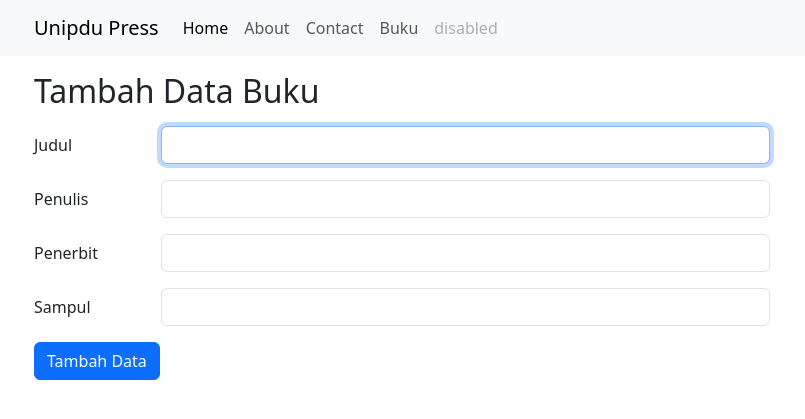
After one commit to abiiieel/PEMWEB2, a CodeIgniter 4 app: template Pertemuan4/project-root/app/Views/books/create.php in a window 1280 px wide. The commit adds this page. Shown: the top 419 px of the page, without its empty margins (48-853 px from the left). Run offline with PHP 8.4 and a stand-in for CodeIgniter, Linux system fonts and the light colour scheme; the template is opened without the code that fills it, so the values that code supplies are empty; some libraries are stand-ins or nearby versions.

Commit message:
insert data in ci

```diff
--- a/Pertemuan4/project-root/app/Config/Routes.php
+++ b/Pertemuan4/project-root/app/Config/Routes.php
@@ -7,4 +7,4 @@ use CodeIgniter\Router\RouteCollection;
  */
 $routes->get('/', 'Pages::index');
 
-$routes->get('/books/(:segment)', 'Books::detail/$1');
+//$routes->get('/books/(:segment)', 'Books::detail/$1');
--- a/Pertemuan4/project-root/app/Models/BooksModel.php
+++ b/Pertemuan4/project-root/app/Models/BooksModel.php
@@ -9,6 +9,7 @@ class BooksModel extends Model
     protected $table = 'books';
     protected $primaryKey = 'id';
     protected $useTimestamps = true;
+    protected $allowedFields = ['judul', 'slug', 'penulis', 'penerbit', 'sampul'];
 
     public function getBuku($slug = false)
     {
--- /dev/null
+++ b/Pertemuan4/project-root/app/Views/books/create.php
@@ -0,0 +1,41 @@
+<?= $this->extend('layout/template'); ?>
+
+<?= $this->section('content'); ?>
+<div class="container">
+    <div class="row">
+        <div class="col-8">
+            <h2 class="my-3">Tambah Data Buku</h2>
+            <form action="/books/save" method="post">
+                <?= csrf_field() ?>
+                <div class="row mb-3">
+                    <label for="judul" class="col-sm-2 col-form-label">Judul</label>
+                    <div class="col-sm-10">
+                        <input type="judul" class="form-control" id="judul" name="judul" autofocus>
+                    </div>
+                </div>
+                <div class="row mb-3">
+                    <label for="penulis" class="col-sm-2 col-form-label">Penulis</label>
+                    <div class="col-sm-10">
+                        <input type="penulis" class="form-control" id="penulis" name="penulis" autofocus>
+                    </div>
+                </div>
+                <div class="row mb-3">
+                    <label for="penerbit" class="col-sm-2 col-form-label">Penerbit</label>
+                    <div class="col-sm-10">
+                        <input type="penerbit" class="form-control" id="penerbit" name="penerbit" autofocus>
+                    </div>
+                </div>
+                <div class="row mb-3">
+                    <label for="sampul" class="col-sm-2 col-form-label">Sampul</label>
+                    <div class="col-sm-10">
+                        <input type="sampul" class="form-control" id="sampul" name="sampul" autofocus>
+                    </div>
+                </div>
+
+                <button type="submit" class="btn btn-primary">Tambah Data</button>
+            </form>
+        </div>
+    </div>
+</div>
+
+<?= $this->endSection(); ?>
--- a/Pertemuan4/project-root/app/Views/books/index.php
+++ b/Pertemuan4/project-root/app/Views/books/index.php
@@ -5,6 +5,12 @@
     <div class="row">
         <div class="col">
             <h1>Daftar Buku</h1>
+            <?php if (session()->getFlashdata('pesan')) : ?>
+                <div class="alert alert-success" role="alert">
+                    <?= session()->getFlashdata('pesan'); ?>
+                </div>
+            <?php endif ?>
+            <a href="/books/create" class="btn btn-primary my-3">Tambah Data Buku</a>
             <table class="table">
                 <thead>
                     <tr>
```
Also changed, not shown: Pertemuan4/project-root/app/Controllers/Books.php (+31 -0 lines).
